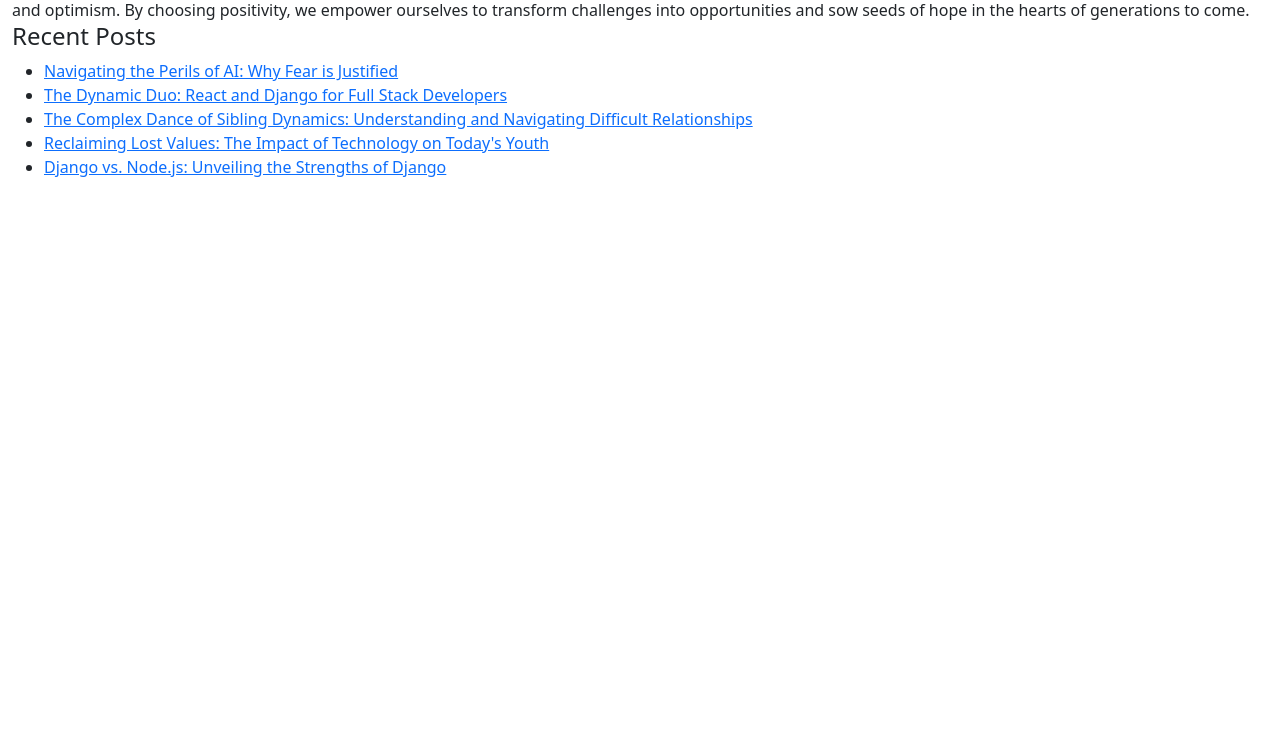
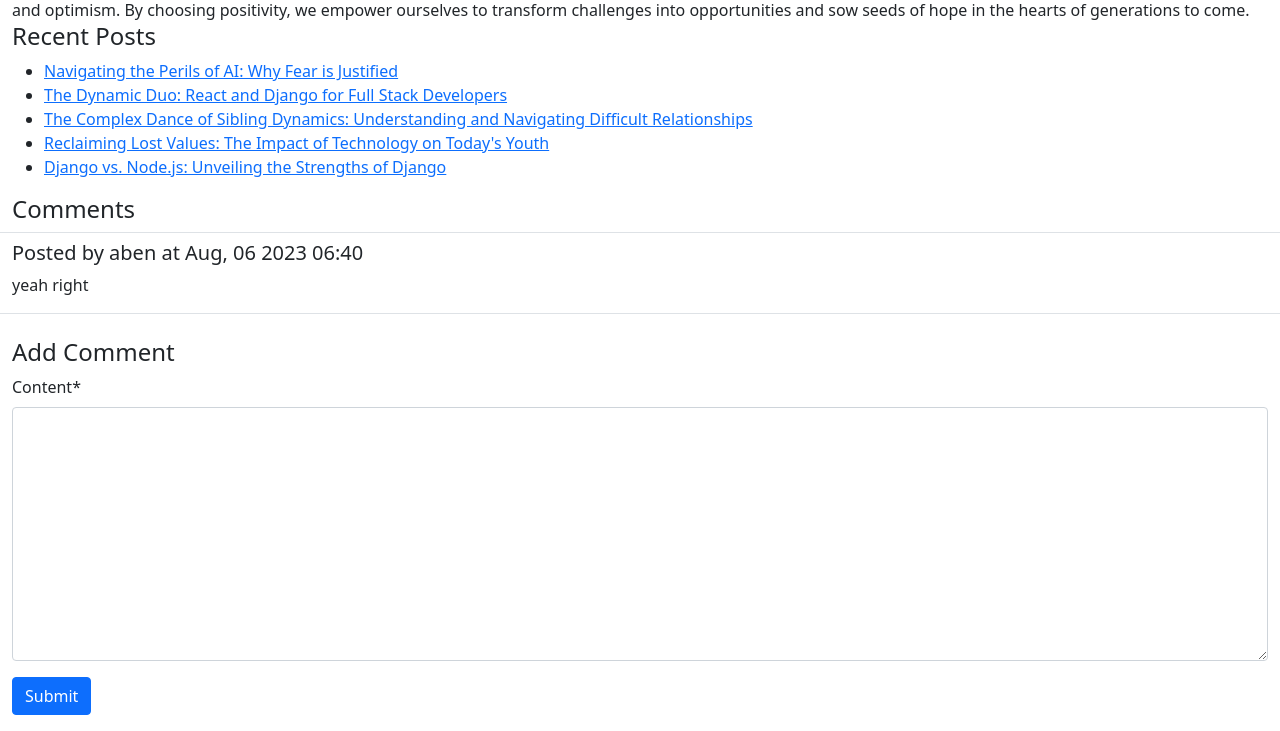
Before and after one commit to codio-templates/blango, a Django app: a page that uses templates/base.html in a window 1280 px wide. Shown: the part 192-923 px from the top of the page. Before the commit the page ends 369 px from the top, so only its background shows below. Run offline with Django 3.2, Linux system fonts and the light colour scheme; a user stored in the database is signed in; data comes from the database, SQL or seed files in the repository; both versions use the stored data as it was after the commit; parts of the project's set-up code (start-up, migrations or seed data) failed here and were passed over; some libraries are stand-ins or nearby versions.

Commit message:
Finish crispy forms

```diff
--- a/blango/settings.py
+++ b/blango/settings.py
@@ -33,7 +33,8 @@ CSRF_COOKIE_SECURE = True
 SESSION_COOKIE_SECURE = True
 CSRF_COOKIE_SAMESITE = 'None'
 SESSION_COOKIE_SAMESITE = 'None'
-
+CRISPY_ALLOWED_TEMPLATE_PACKS = "bootstrap5"
+CRISPY_TEMPLATE_PACK = "bootstrap5"
 
 
 # Application definition
@@ -46,6 +47,9 @@ INSTALLED_APPS = [
     'django.contrib.sessions',
     'django.contrib.messages',
     'django.contrib.staticfiles',
+    'crispy_forms',
+    'crispy_bootstrap5',
+
 ]
 
 MIDDLEWARE = [
--- /dev/null
+++ b/blog/forms.py
@@ -0,0 +1,15 @@
+from django import forms
+from crispy_forms.layout import Submit
+from crispy_forms.helper import FormHelper
+from blog.models import Comment
+
+
+class CommentForm(forms.ModelForm):
+    class Meta:
+        model = Comment
+        fields = ["content"]
+
+    def __init__(self, *args, **kwargs):
+        super(CommentForm, self).__init__(*args, **kwargs)
+        self.helper = FormHelper()
+        self.helper.add_input(Submit('submit', 'Submit'))
--- a/blog/views.py
+++ b/blog/views.py
@@ -2,6 +2,9 @@ from django.shortcuts import render
 from django.utils import timezone
 from blog.models import Post
 from django.shortcuts import render, get_object_or_404
+from django.shortcuts import redirect
+from blog.forms import CommentForm
+
 
 
 def index(request):
@@ -10,4 +13,21 @@ def index(request):
 
 def post_detail(request, slug):
     post = get_object_or_404(Post, slug=slug)
-    return render(request, "blog/post-detail.html", {"post": post})
+    if request.user.is_active:
+        if request.method == "POST":
+            comment_form = CommentForm(request.POST)
+
+            if comment_form.is_valid():
+                comment = comment_form.save(commit=False)
+                comment.content_object = post
+                comment.creator = request.user
+                comment.save()
+                return redirect(request.path_info)
+        else:
+            comment_form = CommentForm()
+    else:
+        comment_form = None
+
+    return render(
+      request, "blog/post-detail.html", {"post": post, "comment_form": comment_form}
+      )
--- a/templates/base.html
+++ b/templates/base.html
@@ -4,7 +4,7 @@
     <meta charset="utf-8">
     <meta name="viewport" content="width=device-width, initial-scale=1">
     <link href="https://cdn.jsdelivr.net/npm/bootstrap@5.0.2/dist/css/bootstrap.min.css" rel="stylesheet" integrity="sha384-EVSTQN3/azprG1Anm3QDgpJLIm9Nao0Yz1ztcQTwFspd3yD65VohhpuuCOmLASjC" crossorigin="anonymous">
-    <title>Hello, world!</title>
+    <title>Blango, blog</title>
   </head>
   <body>
 
--- /dev/null
+++ b/templates/blog/post-comments.html
@@ -0,0 +1,29 @@
+{% load blog_extras crispy_forms_tags %}
+{% load blog_extras %}
+<h4>Comments</h4>
+{% for comment in post.comments.all %}
+{% row "border-top pt-2" %}
+    {% col %}
+        <h5>Posted by {{ comment.creator }} at {{ comment.created_at|date:"M, d Y h:i" }}</h5>
+    {% endcol %}
+{% endrow %}
+{% row "border-bottom" %}
+    {% col %}
+        <p>{{ comment.content }}</p>
+    {% endcol %}
+{% endrow %}
+{% empty %}
+    {% row "border-top border-bottom" %}
+        {% col %}
+            <p>No comments.</p>
+        {% endcol %}
+    {% endrow %}
+{% endfor %}
+{% if request.user.is_active %}
+{% row "mt-4" %}
+    {% col %}
+        <h4>Add Comment</h4>
+         {%  crispy comment_form %}
+    {% endcol %}
+{% endrow %}
+{% endif %}
--- a/templates/blog/post-detail.html
+++ b/templates/blog/post-detail.html
@@ -1,6 +1,8 @@
 {% extends "base.html" %}
 {% load blog_extras %}
 {% block content %}
+
+
 <h2>{{ post.title }}</h2>
 {% row %}
     {% col %}
@@ -17,4 +19,6 @@
         {% recent_posts post %}
     {% endcol %}
 {% endrow %}
+
+{% include "blog/post-comments.html" %}
 {% endblock %}
```
Also changed, not shown: db.sqlite3.
